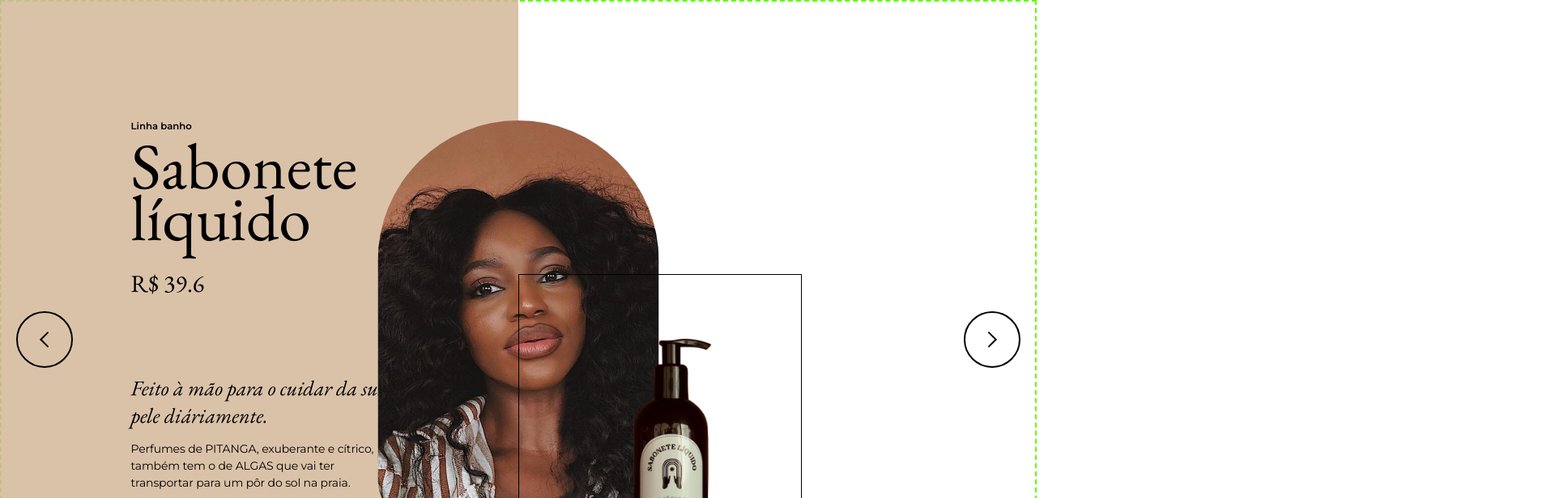
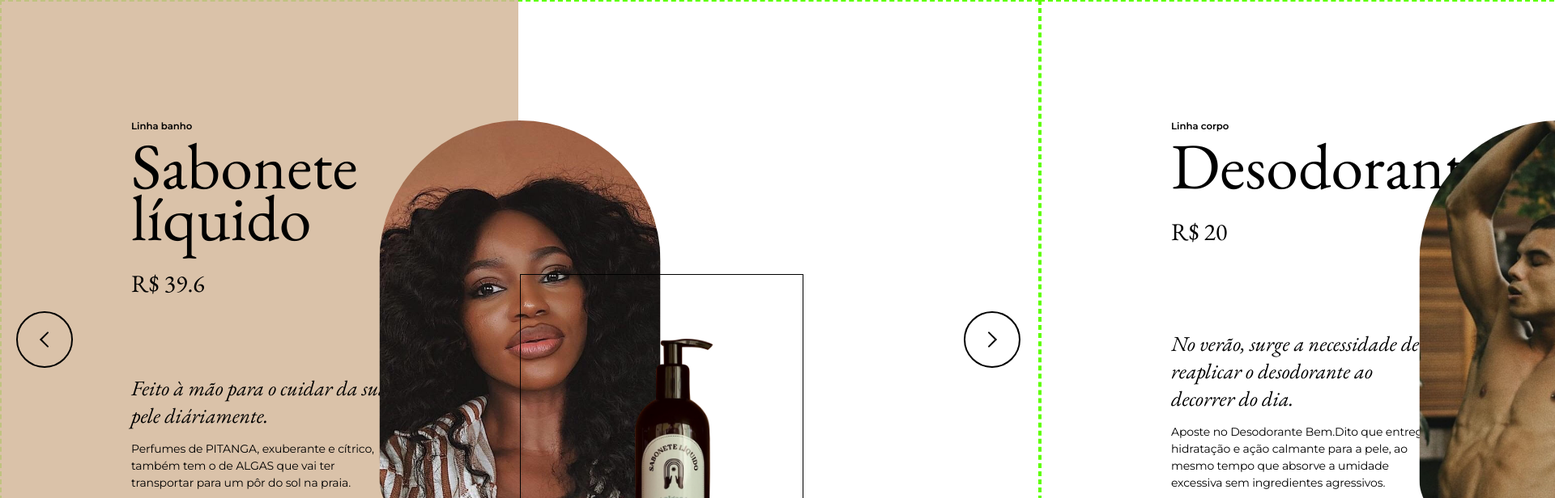
Before and after one commit to severidade/trybe_exercises_front_end, a React (Create React App) app in the folder 10_02_Componentes_React/bem-dito-app/: page / in a window 1280 px wide. Shown: the top 616 px of the page at 81% size, 1920 px wide, since content can reach past the window. Built offline with nearby package versions, Linux system fonts and the light colour scheme.

Commit message:
Slider com os lis lado a lado

```diff
--- a/10_02_Componentes_React/bem-dito-app/src/componentes/ProductsSlider.css
+++ b/10_02_Componentes_React/bem-dito-app/src/componentes/ProductsSlider.css
@@ -59,10 +59,12 @@
 }
 
 .slider_products_conteiner {
-  width: 100%;
+  width: 100vw;
+  max-width: 100%;
   min-height: 100vh;
-  overflow: hidden;
+  /* overflow: hidden; */
   /* background: olive; */
+  display: flex;
 }
 
 
@@ -107,7 +109,8 @@ li[class^="product"] {
 .info_product {
   z-index: 2;
   justify-self: center;
-  width: 50%;
+  width: 50vw;
+  max-width: 50%;
   display: flex;
   flex-direction: column;
   justify-content: space-between;
@@ -121,6 +124,8 @@ li[class^="product"] {
   position: relative;
   grid-column: 2 / 3;
   grid-row: 1 / 2;
+  width: 50vw;
+  max-width: 50%;
 }
 
 /* CONTEÚDO .right_side */
```
